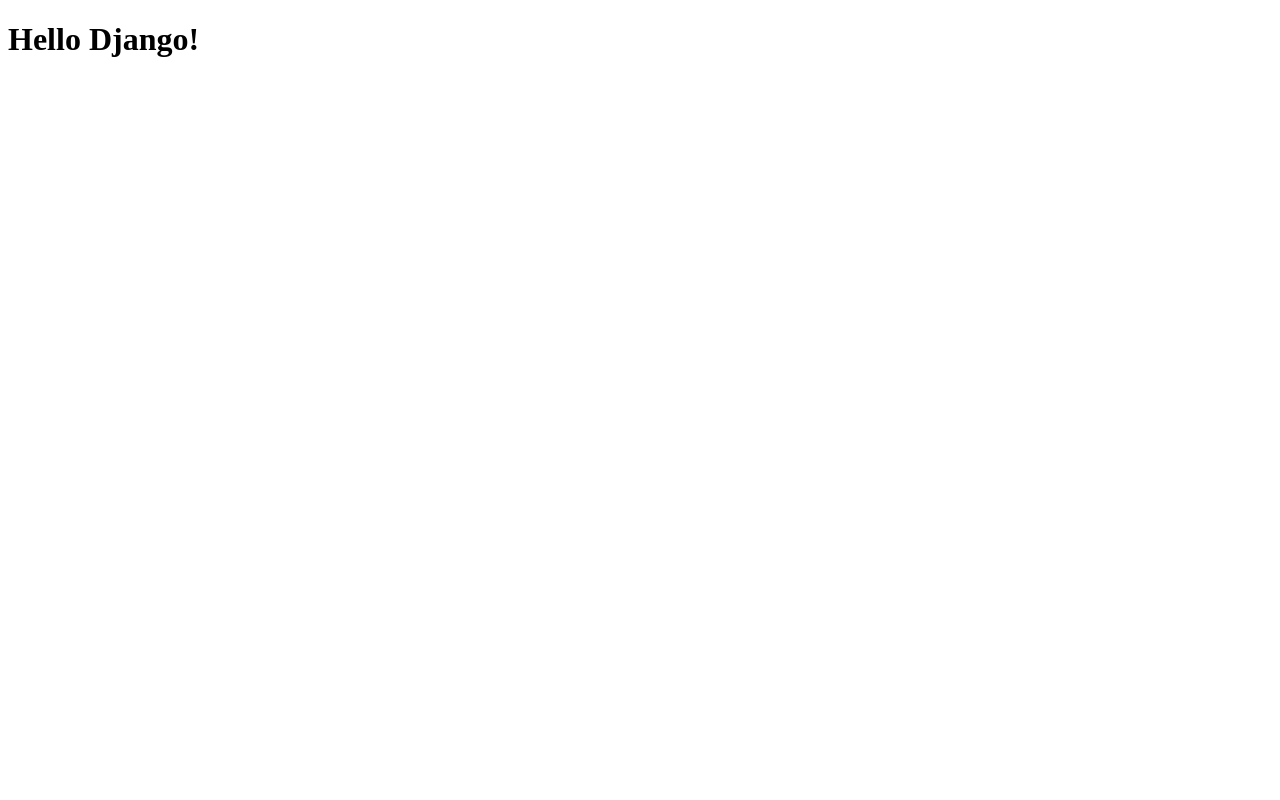
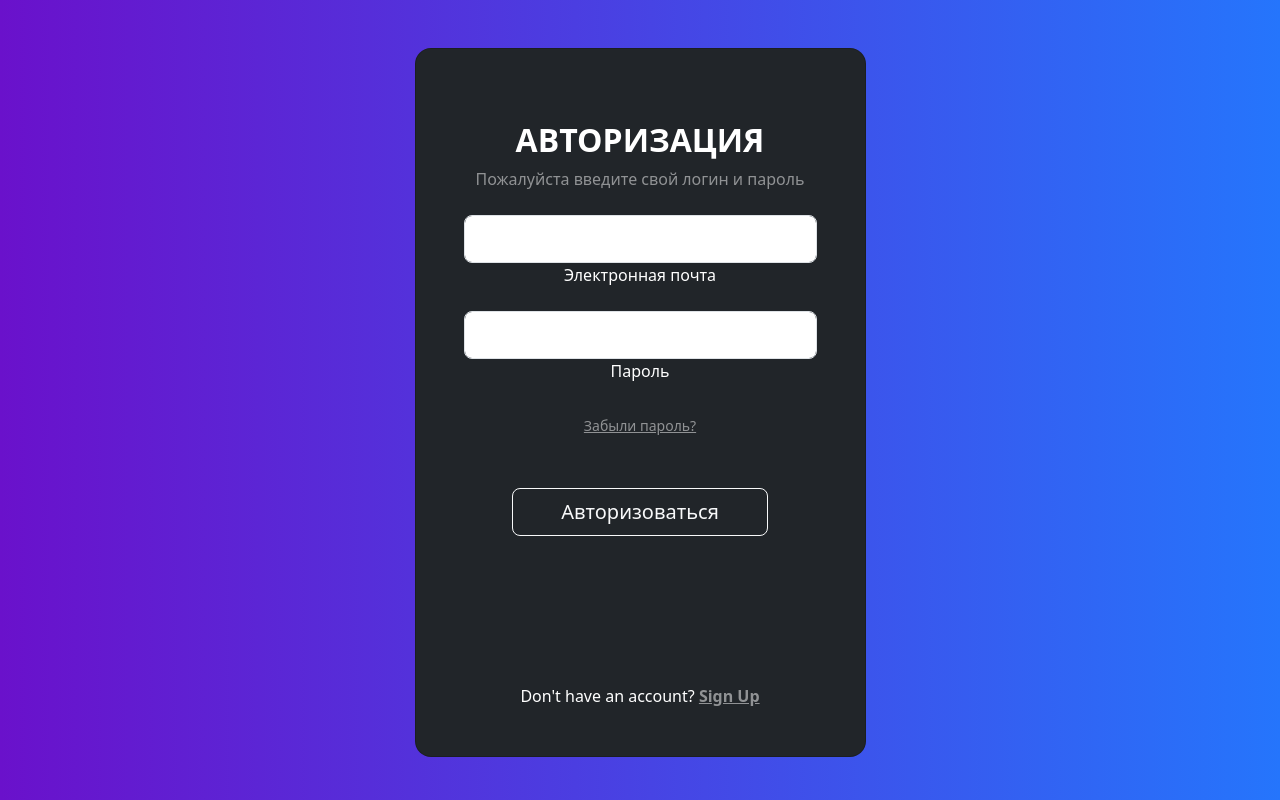
Before and after one commit to bazunaka/bazMaster, a Django app: page / in a window 1280 px wide. Before the commit the page is almost empty. Run offline with Django 4.2, Linux system fonts and the light colour scheme; some libraries are stand-ins or nearby versions.

Commit message:
add first template

```diff
--- a/bazMaster/settings.py
+++ b/bazMaster/settings.py
@@ -115,7 +115,7 @@ USE_TZ = True
 # https://docs.djangoproject.com/en/4.2/howto/static-files/
 
 STATIC_URL = 'static/'
-STATIC_ROOT = BASE_DIR / 'static'
+# STATIC_ROOT = BASE_DIR / 'static'
 
 MEDIA_URL = 'media/'
 MEDIA_ROOT = BASE_DIR / 'media'
@@ -124,3 +124,4 @@ MEDIA_ROOT = BASE_DIR / 'media'
 # https://docs.djangoproject.com/en/4.2/ref/settings/#default-auto-field
 
 DEFAULT_AUTO_FIELD = 'django.db.models.BigAutoField'
+STATICFILES_DIRS = [os.path.join(BASE_DIR, 'static'), ]
--- /dev/null
+++ b/static/css/bazmasterapp/index.css
@@ -0,0 +1,16 @@
+.gradient-custom {
+/* fallback for old browsers */
+background: #6a11cb;
+
+/* Chrome 10-25, Safari 5.1-6 */
+background: -webkit-linear-gradient(to right, rgba(106, 17, 203, 1), rgba(37, 117, 252, 1));
+
+/* W3C, IE 10+/ Edge, Firefox 16+, Chrome 26+, Opera 12+, Safari 7+ */
+background: linear-gradient(to right, rgba(106, 17, 203, 1), rgba(37, 117, 252, 1))
+}
+
+html, body {
+    height: 100%;
+    overflow-y: hidden;
+    overflow-x: hidden;
+}
--- a/templates/index.html
+++ b/templates/index.html
@@ -1,10 +1,62 @@
 <!DOCTYPE html>
+{% load static %}
 <html lang="en">
 <head>
     <meta charset="UTF-8">
-    <title>Title</title>
+    <title>bazMaster - окно авторизации</title>
+    <link href="{% static 'css/bazmasterapp/index.css' %}" rel="stylesheet">
+    <link href="{% static 'css/bootstrap-grid.css' %}" rel="stylesheet">
+    <link href="{% static 'css/bootstrap-grid.rtl.css' %}" rel="stylesheet">
+    <link href="{% static 'css/bootstrap.css' %}" rel="stylesheet">
+    <link href="{% static 'css/bootstrap-reboot.css' %}" rel="stylesheet">
+    <link href="{% static 'css/bootstrap.rtl.css' %}" rel="stylesheet">
+    <link href="{% static 'css/bootstrap-utilities.css' %}" rel="stylesheet">
+    <script defer src="{% static 'js/bootstrap.bundle.js' %}"></script>
 </head>
 <body>
-    <H1>Hello Django!</H1>
+<section class="vh-75 gradient-custom">
+  <div class="container-md h-75 py-5">
+    <div class="row d-flex justify-content-center align-items-center h-50">
+      <div class="col-12 col-md-8 col-lg-6 col-xl-5">
+        <div class="card bg-dark text-white" style="border-radius: 1rem;">
+          <div class="card-body p-5 text-center">
+
+            <div class="mb-md-5 mt-md-4 pb-5">
+
+              <h2 class="fw-bold mb-2 text-uppercase">Авторизация</h2>
+              <p class="text-white-50 mb-4">Пожалуйста введите свой логин и пароль</p>
+              <div class="form-outline form-white mb-3">
+                <input type="email" id="typeEmailX" class="form-control form-control-lg" />
+                <label class="form-label" for="typeEmailX">Электронная почта</label>
+              </div>
+
+              <div class="form-outline form-white mb-4">
+                <input type="password" id="typePasswordX" class="form-control form-control-lg" />
+                <label class="form-label" for="typePasswordX">Пароль</label>
+              </div>
+
+              <p class="small mb-5 pb-lg-1"><a class="text-white-50" href="#!">Забыли пароль?</a></p>
+
+              <button class="btn btn-outline-light btn-lg px-5" type="submit">Авторизоваться</button>
+
+              <div class="d-flex justify-content-center text-center mt-4 pt-1">
+                <a href="#!" class="text-white"><i class="fab fa-facebook-f fa-lg"></i></a>
+                <a href="#!" class="text-white"><i class="fab fa-twitter fa-lg mx-4 px-2"></i></a>
+                <a href="#!" class="text-white"><i class="fab fa-google fa-lg"></i></a>
+              </div>
+
+            </div>
+
+            <div>
+              <p class="mb-0">Don't have an account? <a href="#!" class="text-white-50 fw-bold">Sign Up</a>
+              </p>
+            </div>
+
+          </div>
+        </div>
+      </div>
+    </div>
+  </div>
+</section>
 </body>
 </html>
```
